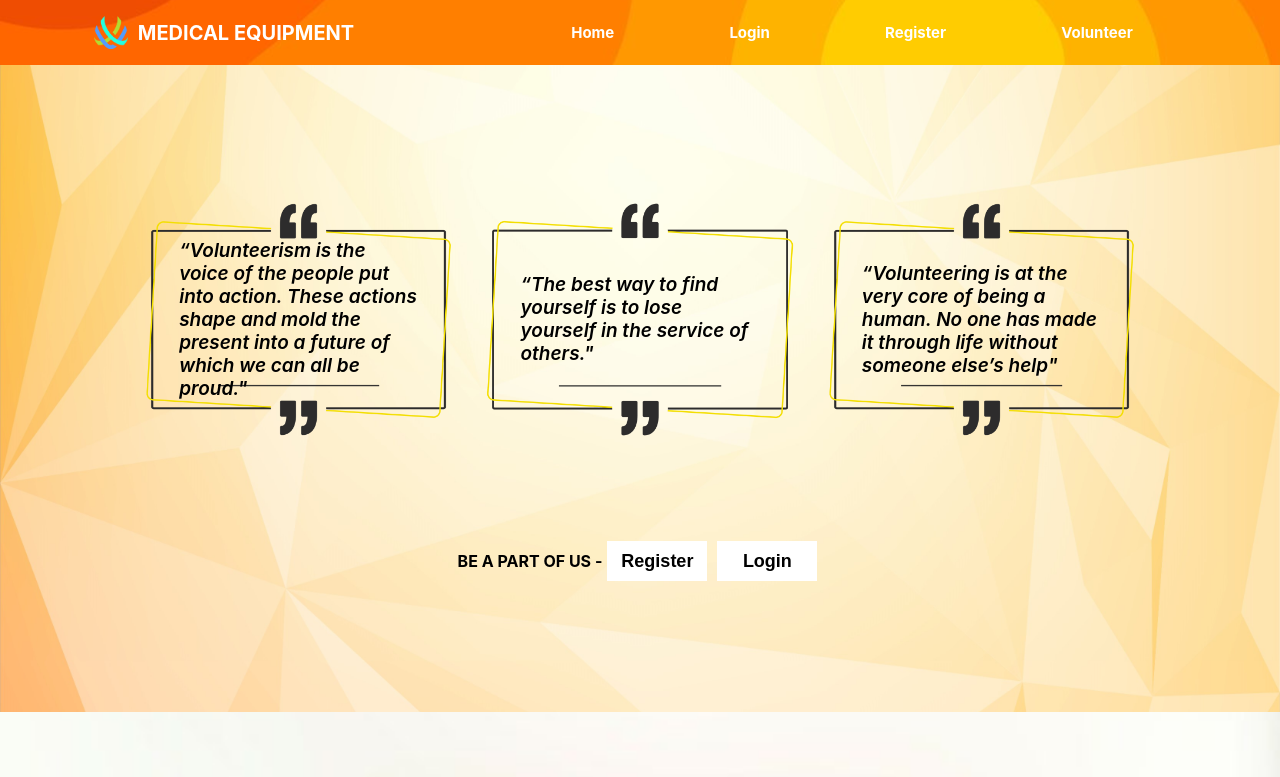
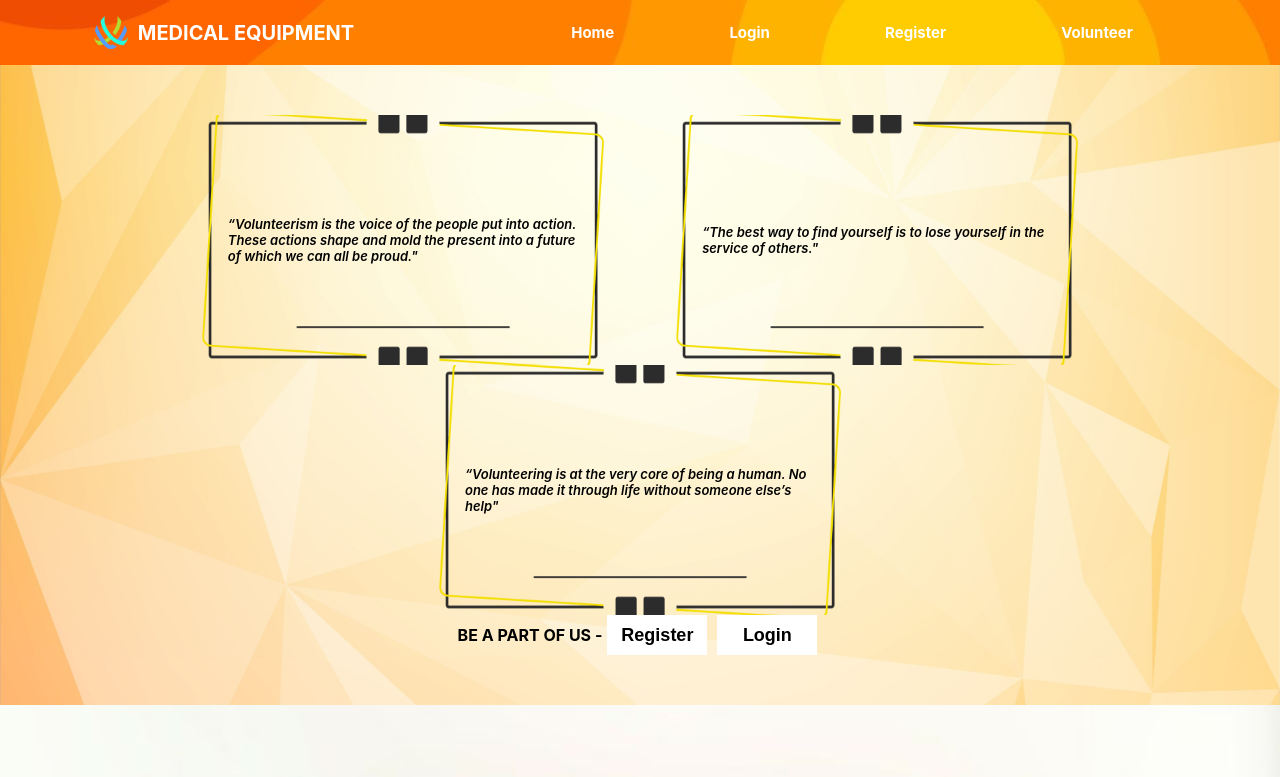
Before and after one commit to amaljithmk07/Med.Equip-MERN, a React (Create React App) app in the folder front-end/: page /volunteer in a window 1280 px wide. Shown: the top 777 px of the page. Built offline with nearby package versions, Linux system fonts and the light colour scheme; no server answers.

Commit message:
Update Volunteer home

```diff
--- a/front-end/src/components/Volunteer/Volunteerhome.css
+++ b/front-end/src/components/Volunteer/Volunteerhome.css
@@ -24,7 +24,7 @@
   /* background-color: rgb(67, 226, 43); */
   height: 60%;
   width: 100%;
-  justify-content: center;
+  justify-content: space-evenly;
   align-items: center;
   display: flex;
 }
@@ -35,14 +35,16 @@
   background-size: cover;
   object-fit: cover;
   display: flex;
+  flex-wrap: wrap;
+  text-wrap: wrap;
   justify-content: center;
   align-items: center;
   font-style: italic;
-  font-size: 19px;
+  font-size: 17px;
   font-weight: 600;
-  padding: 0px 5%;
+  padding: 0px 50px;
   height: 100%;
-  width: 30%;
+  width: 20%;
   /* background-color: blue; */
   /* border: 1px solid white; */
 }
@@ -59,7 +61,7 @@
 .vol-home-create {
   width: 100px;
   height: 40px;
-    border: 0px ;
+  border: 0px;
   /* border-radius: 10px; */
   background-color: #ffffff;
   font-size: 18px;
@@ -74,3 +76,37 @@
 
   color: rgb(0, 0, 0);
 }
+
+@media screen and (max-width: 1300px) {
+  .vol-home-body {
+    width: 100%;
+    height: auto;
+    padding: 50px 0;
+    /* background-color: red; */
+  }
+  .vol-home-container {
+    /* background-color: rgb(162, 186, 45); */
+    width: 80%;
+    height: auto;
+    flex-direction: column;
+    display: flex;
+    justify-content: space-evenly;
+    align-items: center;
+  }
+  .vol-home-quotes-box {
+    /* background-color: rgb(67, 226, 43); */
+    height: auto;
+    width: 95%;
+    flex-wrap: wrap;
+    justify-content: space-evenly;
+    align-items: center;
+    display: flex;
+  }
+  .vol-home-quote {
+    font-size: 13px;
+    height: 250px;
+    width: 350px;
+    /* background-color: rgb(22, 22, 155); */
+    /* border: 1px solid white; */
+  }
+}
```
Lines whose indentation alone changed are shown as unchanged.
